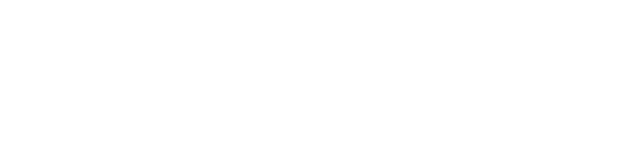
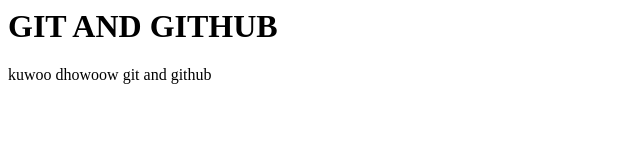
Before and after one commit to yusufismaelali/webap, a plain HTML site: page index.html in a window 1280 px wide. Shown: the whole page, without its empty margins (0-640 px from the left). Drawn offline with Linux system fonts and the light colour scheme.

```diff
--- a/index.html
+++ b/index.html
@@ -3,6 +3,7 @@
         <title>WEBAP</title>
     </head>
 <body>
-
+    <h1>GIT AND GITHUB</h1>
+    <p>kuwoo dhowoow git and github</p>
 </body>
 </html>
```
Also changed, not shown: css/style.css (added).
